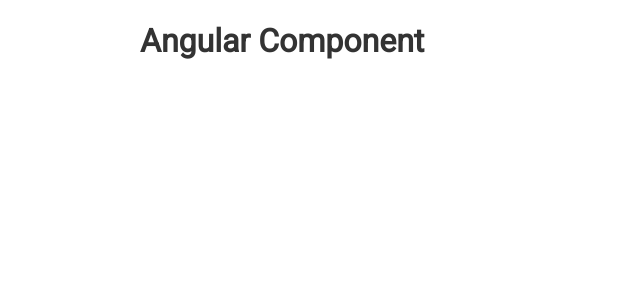
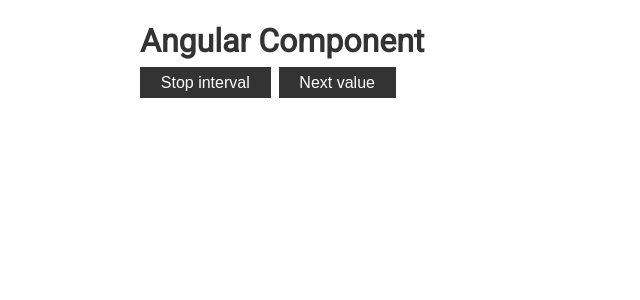
Before and after one commit to aaleksandrii/angular, an Angular app: page / in a window 1280 px wide. Shown: the top 300 px of the page, without its empty margins (0-640 px from the left). Built offline with nearby package versions, Linux system fonts and the light colour scheme.

Commit message:
wrote rxjs

```diff
--- a/src/app/app.component.html
+++ b/src/app/app.component.html
@@ -1,4 +1,6 @@
 <div class="container">
   <h1>Angular Component</h1>
 
+  <button class="btn" (click)="stop()">Stop interval</button>
+  <button class="btn btn-danger" (click)="next()">Next value</button>
 </div>
--- a/src/app/app.component.ts
+++ b/src/app/app.component.ts
@@ -1,4 +1,5 @@
 import { Component } from '@angular/core';
+import { Subscription, Subject } from 'rxjs';
 
 @Component({
   selector: 'app-root',
@@ -6,5 +7,62 @@
   styleUrls: ['./app.component.scss']
 })
 export class AppComponent {
+  subscription: Subscription;
 
+  counter = 0;
+
+  stream$: Subject<number> = new Subject<number>(); // NOTE: в дженерик мы передаем то что будем имитить, в данном случае number
+
+  constructor() {
+    // nameVariable$ - со знаком доллара называются переменные которое содержат в себе какую то реактривность
+
+    // NOTE: stream interval
+    // const intervalStream$ = interval(1000);
+    //
+    // this.subscription = intervalStream$
+    //   .pipe(
+    //     filter(value => value % 2 === 0),
+    //     map(value => `Mapped value ${value}`),
+    //     // switchMap(() => interval(500)),
+    //   )
+    //   .subscribe(value => {
+    //    console.log(value);
+    //   });
+
+    // NOTE: custom stream
+    // const stream$ = new Observable(observer => {
+    //   setTimeout(() => {
+    //     observer.next(1);
+    //   }, 1500);
+    //   setTimeout(() => {
+    //     observer.complete();
+    //   }, 1800);
+    //   setTimeout(() => {
+    //     observer.error('Something went wrong');
+    //   }, 2000);
+    //   setTimeout(() => {
+    //     observer.next(2);
+    //   }, 2000);
+    // });
+    //
+    // this.subscription = stream$.subscribe(
+    //   value => console.log('value: ', value),
+    //   error => console.log('error: ', error),
+    //   () => console.log('complete!'), // NOTE: НЕ ТОЖЕ самое что и finally, complete выполняется только при условии отсутствия ошибок
+    // );
+
+    // NOTE: Subject - расширенная версия Observable. Можем не только принимать, но и имитить
+    this.subscription = this.stream$.subscribe(value => {
+      console.log('Subscribe: ', value);
+    });
+  }
+
+  stop = (): void => {
+    this.subscription.unsubscribe();
+  }
+
+  next = (): void => {
+    this.counter++;
+    this.stream$.next(this.counter);
+  }
 }
```
